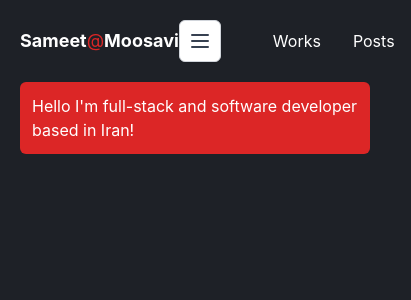
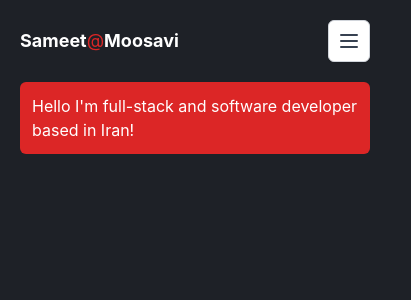
Before and after one commit to smsameet/sameetmoosavi.com, a Next.js app: page / in a window 390 px wide. Shown: the top 300 px of the page, 411 px wide, since content can reach past the window. Built offline with nearby package versions, Linux system fonts and the light colour scheme.

Commit message:
show menuitem on md size

```diff
--- a/components/Navbar.jsx
+++ b/components/Navbar.jsx
@@ -29,7 +29,7 @@ const Navbar = () => {
             )}
           </div>
         </div>
-        <div className='ml-9 flex'>
+        <div className='ml-9 md:flex hidden'>
           <Link href='/works' target='_blank'><a className="text-white hover:text-yellow-500 px-4 py-2 text-md" role="menuitem" tabindex="-1" id="menu-item-1">Works</a></Link>
           <Link href='/posts' target='_blank'><a className="text-white hover:text-yellow-500 px-4 py-2 text-md" role="menuitem" tabindex="-1" id="menu-item-1">Posts</a></Link>
         </div>
```
